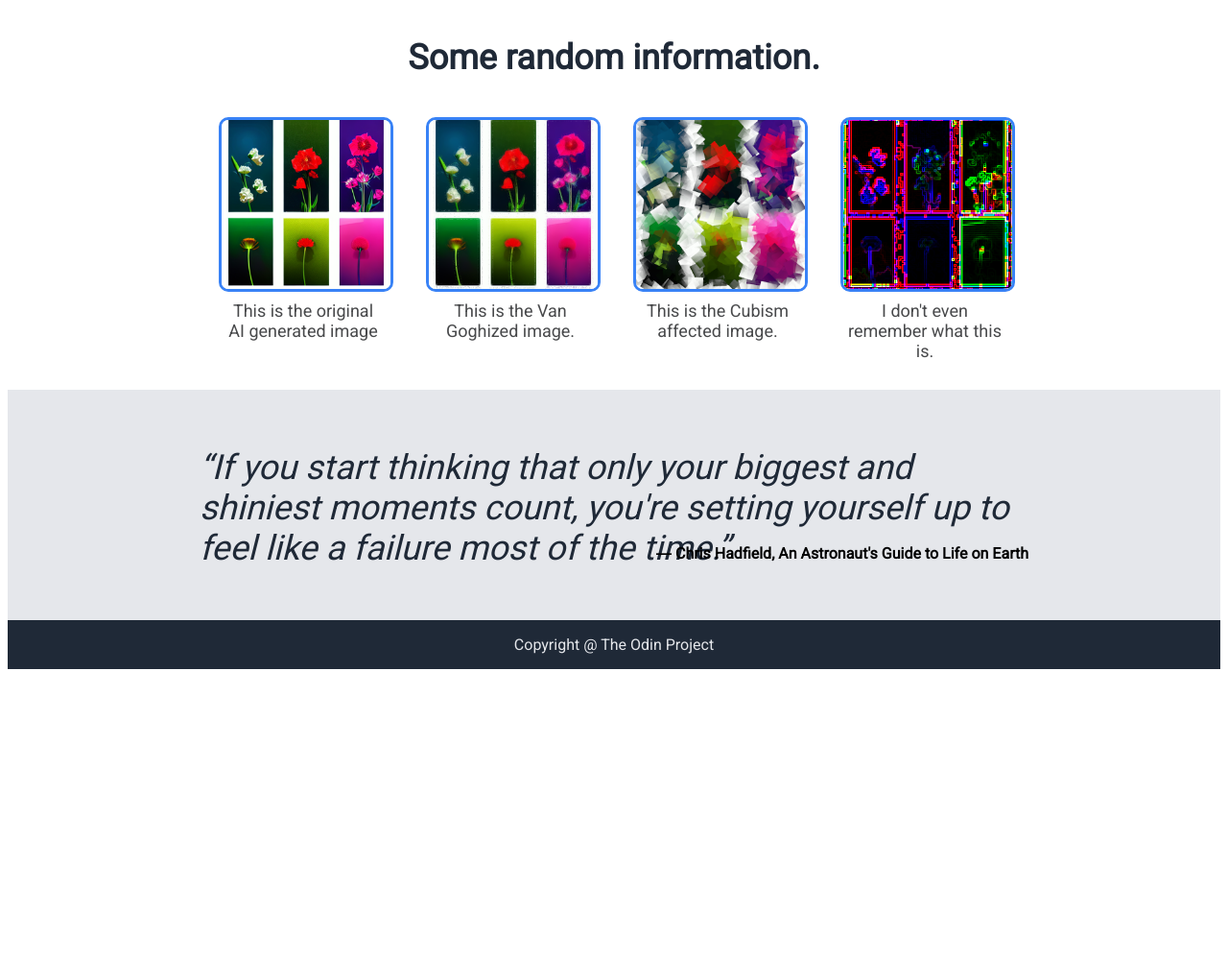
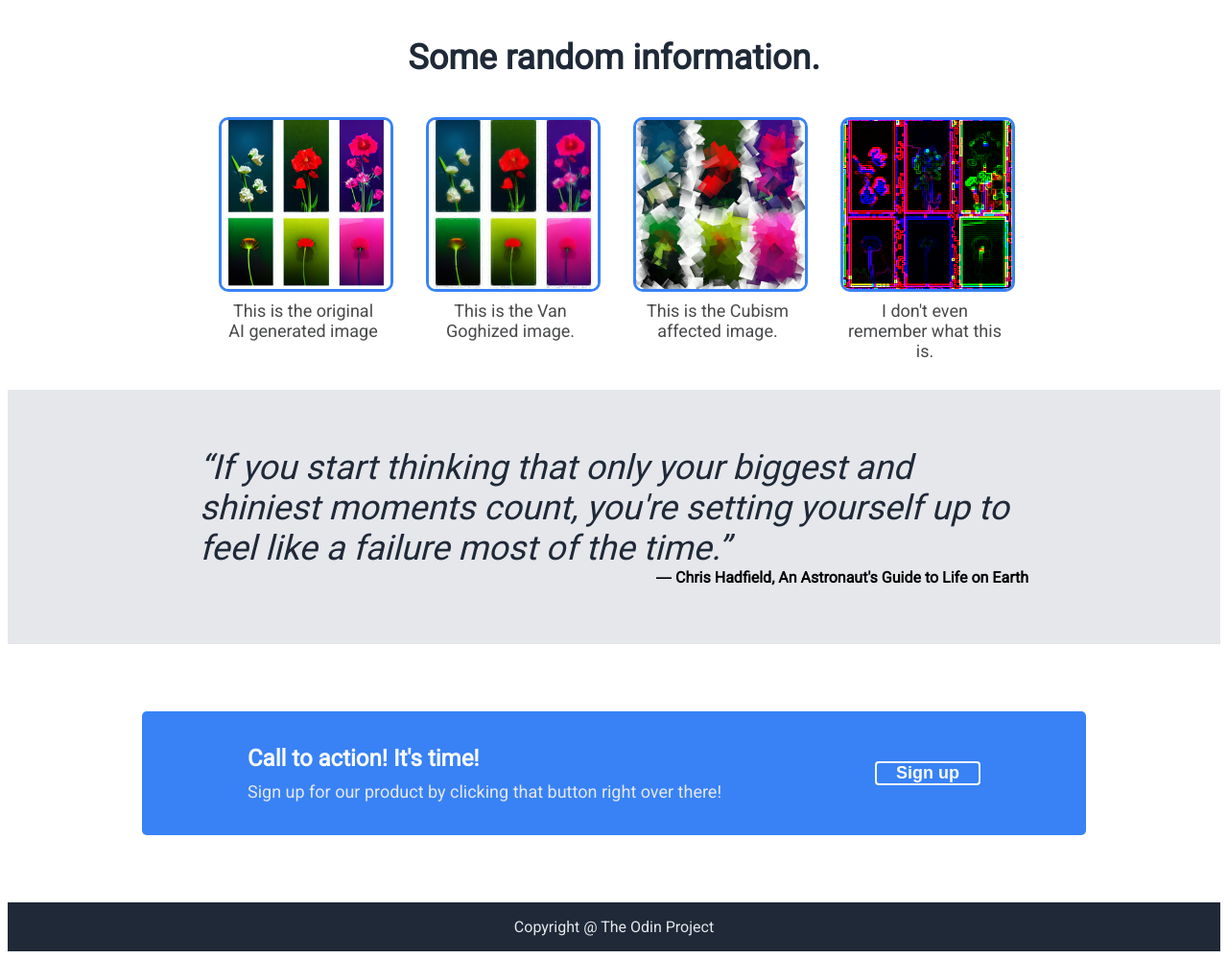
Before and after one commit to mbalint322/project_landing_page, a plain HTML site: page index.html in a window 1280 px wide. Shown: the part 365-1364 px from the top of the page at 96% size. Before the commit the page ends 1070 px from the top, so only its background shows below. Drawn offline with Linux system fonts and the light colour scheme.

Commit message:
Finished call_to_action html and css, wrapping up.

```diff
--- a/index.html
+++ b/index.html
@@ -30,7 +30,7 @@ body {
                     <p class="hero_secondary_text">This website has some subtext that goes here under the main title.
                         It's a smaller font and the color is lower contrast
                     </p>
-                    <button class="hero_signup">Sign up</a>
+                    <button class="hero_signup">Sign up
                 </div>
                 <div class="hero_right">
                     <img class="hero_img" alt="Flaming Pumpkin" src="jessica-christian-QQ_AN0fx8gA-unsplash.jpg"></img>
@@ -64,7 +64,15 @@ body {
                      you're setting yourself up to feel like a failure most of the time.”</p>
                 <p class="quote_author">― Chris Hadfield, An Astronaut's Guide to Life on Earth</p>
             </div>
-            <div class="call_to_action"></div>
+            <div class="call_to_action">
+                <div class="call_to_action_left">
+                <h2 class="call_to_action_text_big">Call to action! It's time!</h2>
+                <p class="call_to_action_text_small">Sign up for our product by clicking that button right over there!</p>
+                </div>
+                <div class="call_to_action_right"></div>
+                <button class="call_to_action_button">Sign up
+                </div>
+            </div>
             <div class="footer">
                 <p>Copyright @ The Odin Project</p>
             </div>
--- a/style.css
+++ b/style.css
@@ -2,7 +2,8 @@
     background-color: #1f2937;
 }
 
-.header, .hero, .footer, .information, .quote, .call_to_action, .header_left, .header_right, .hero_left, .hero_right, .information_bottom, .information_top{
+.header, .hero, .footer, .information, .quote, .call_to_action, .header_left, .header_right, .hero_left,
+ .hero_right, .information_bottom, .information_top, .call_to_action, .call_to_action_left, .call_to_action_right {
     display: flex;
 
 }
@@ -146,5 +147,46 @@
     text-align: right;
     font-weight: bold;
     color: black;
-    margin: -25px 200px 20px;
+    margin: 0px 200px 20px;
 }
+
+.call_to_action {
+    background-color: #3882f6;
+    justify-content: space-evenly;
+    margin: 70px 140px;
+    padding: 30px;
+    border-radius: 5px;
+}
+
+.call_to_action_left {
+    flex-direction: column;
+}
+
+.call_to_action_right {
+align-items: center;
+}
+
+.call_to_action_text_big {
+    margin: 5px 0px;
+    color: #f9faf8;
+}
+
+.call_to_action_text_small {
+    margin: 5px 0px;
+    font-size: 18px;
+    color: #e5e7eb;
+}
+
+.call_to_action_button {
+    display: flex;
+    align-items: center;
+background-color: #3882f6;
+color: #f9faf8;
+border: 2px solid #f9faf8;
+font-size: 18px;
+font-weight: bold;
+border-radius: 4px;
+padding: 0px 20px;
+margin-top: auto;
+margin-bottom: auto;
+}
```
